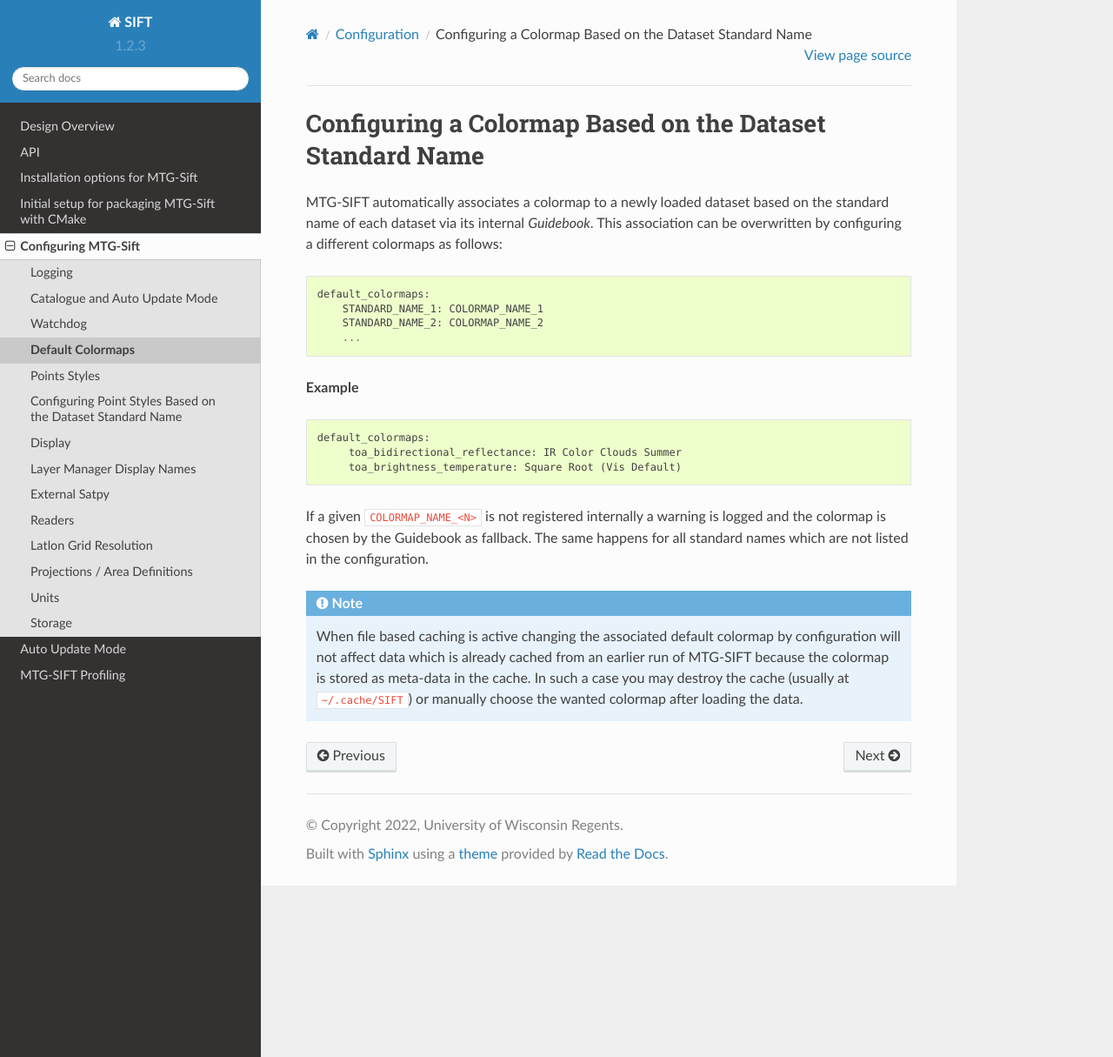
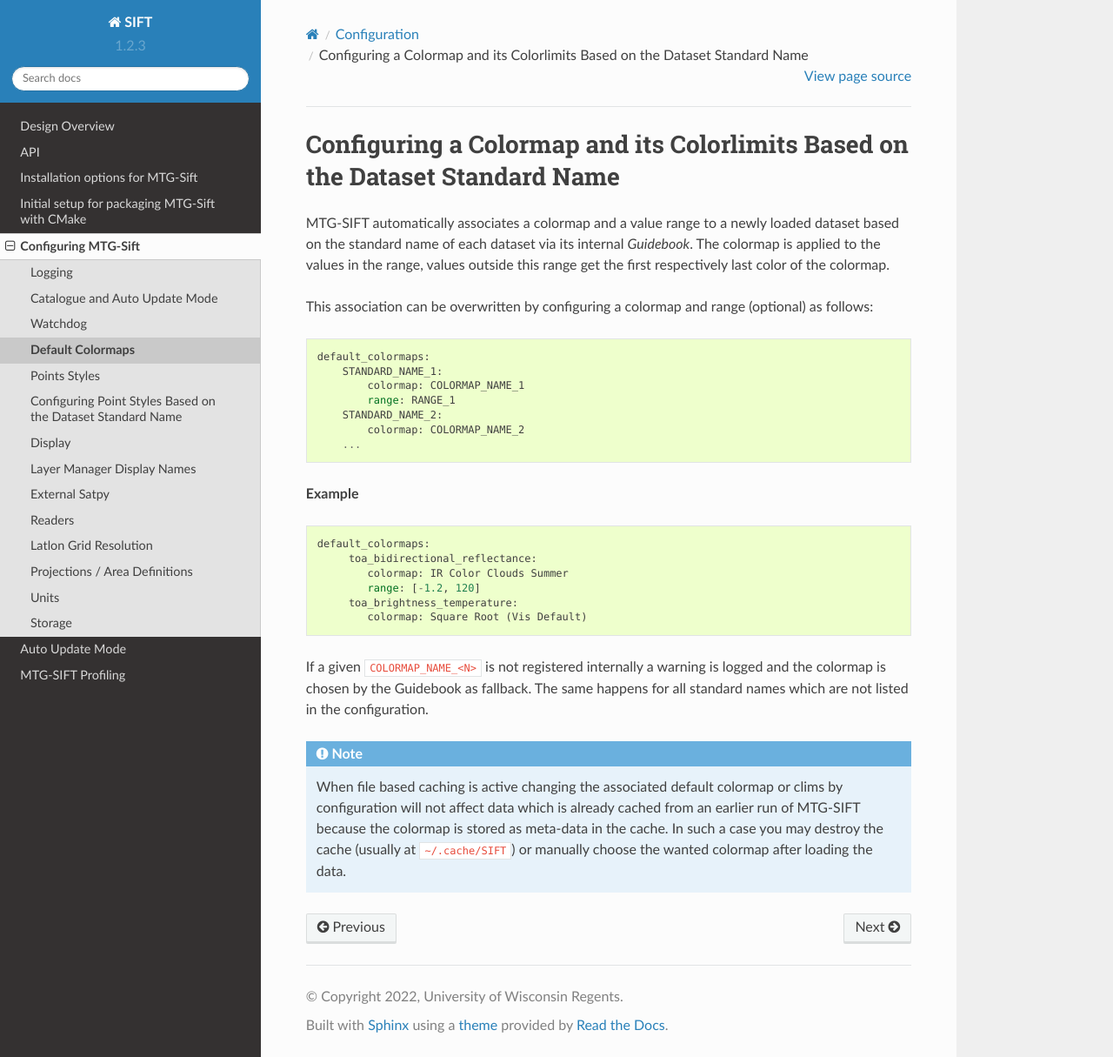
Before and after one commit to ssec/sift, a Sphinx documentation site: the page built from doc/source/configuration-default_colormaps.rst, in a window 1280 px wide and 1215 px high. Shown: the whole window at 87% size. Built offline with Sphinx 7.4.7 and the Read the Docs theme 2.0.0, drawn with Linux system fonts in a browser that asks for light colours.

Commit message:
Update documentation for default colormaps config

```diff
--- a/doc/source/configuration-default_colormaps.rst
+++ b/doc/source/configuration-default_colormaps.rst
@@ -1,20 +1,30 @@
-Configuring a Colormap Based on the Dataset Standard Name
+Configuring a Colormap and its Colorlimits Based on the Dataset Standard Name
 -------------------------------------------------------
 
-MTG-SIFT automatically associates a colormap to a newly loaded dataset based on
-the standard name of each dataset via its internal *Guidebook*. This
-association can be overwritten by configuring a different colormaps as follows::
+MTG-SIFT automatically associates a colormap and a value range to a newly
+loaded dataset based on the standard name of each dataset via its internal
+*Guidebook*. The colormap is applied to the values in the range, values
+outside this range get the first respectively last color of the colormap.
+
+This association can be overwritten by configuring a colormap and range
+(optional) as follows::
 
     default_colormaps:
-        STANDARD_NAME_1: COLORMAP_NAME_1
-        STANDARD_NAME_2: COLORMAP_NAME_2
+        STANDARD_NAME_1:
+            colormap: COLORMAP_NAME_1
+            range: RANGE_1
+        STANDARD_NAME_2:
+            colormap: COLORMAP_NAME_2
         ...
 
 **Example** ::
 
     default_colormaps:
-         toa_bidirectional_reflectance: IR Color Clouds Summer
-         toa_brightness_temperature: Square Root (Vis Default)
+         toa_bidirectional_reflectance:
+            colormap: IR Color Clouds Summer
+            range: [-1.2, 120]
+         toa_brightness_temperature:
+            colormap: Square Root (Vis Default)
 
 
 If a given ``COLORMAP_NAME_<N>`` is not registered internally a warning is
@@ -23,7 +33,7 @@
 
 .. note ::
 
-    When file based caching is active changing the associated default colormap
+    When file based caching is active changing the associated default colormap or clims
     by configuration will not affect data which is already cached from an
     earlier run of MTG-SIFT because the colormap is stored as meta-data in the
     cache.  In such a case you may destroy the cache (usually at
```
